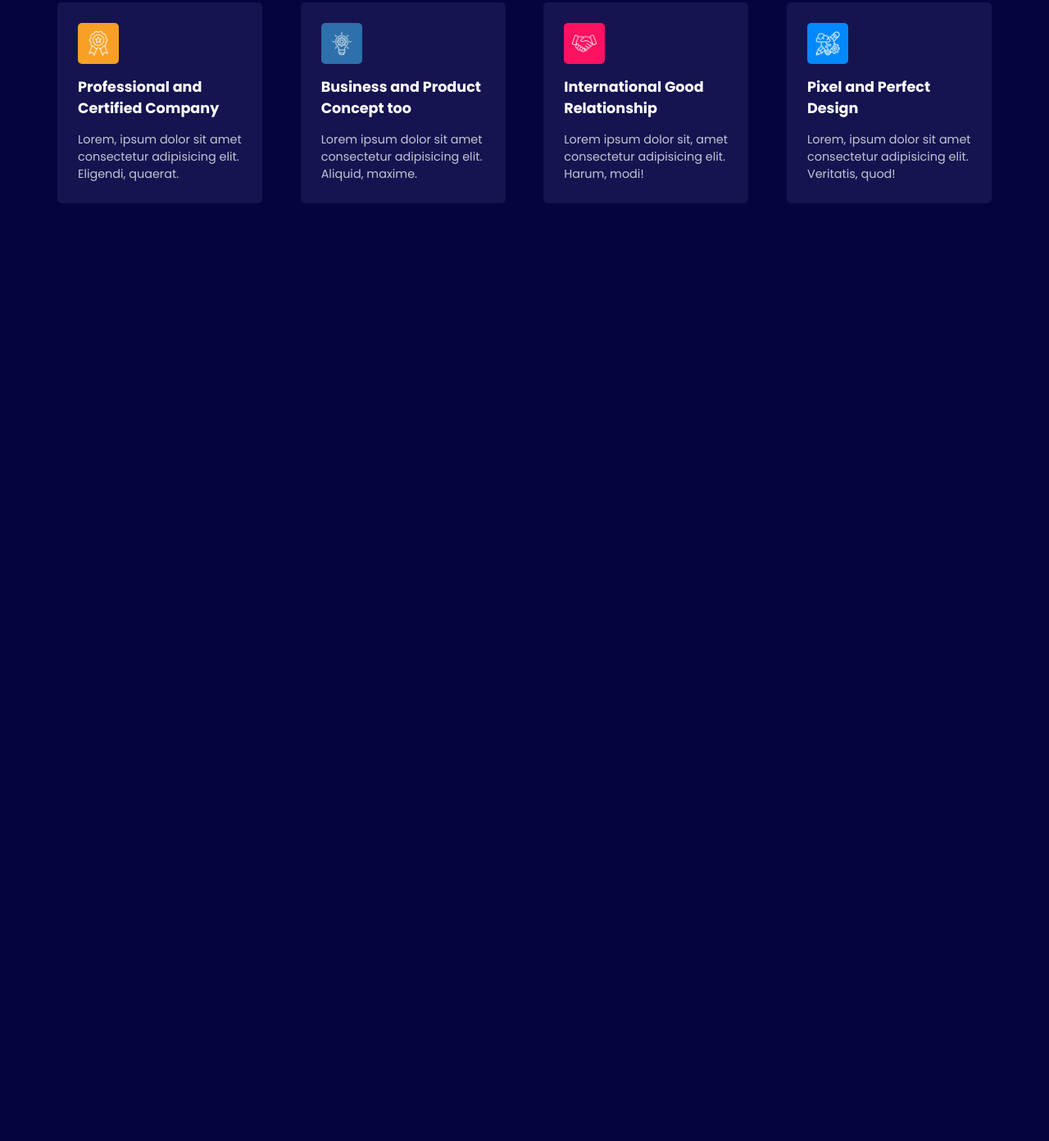
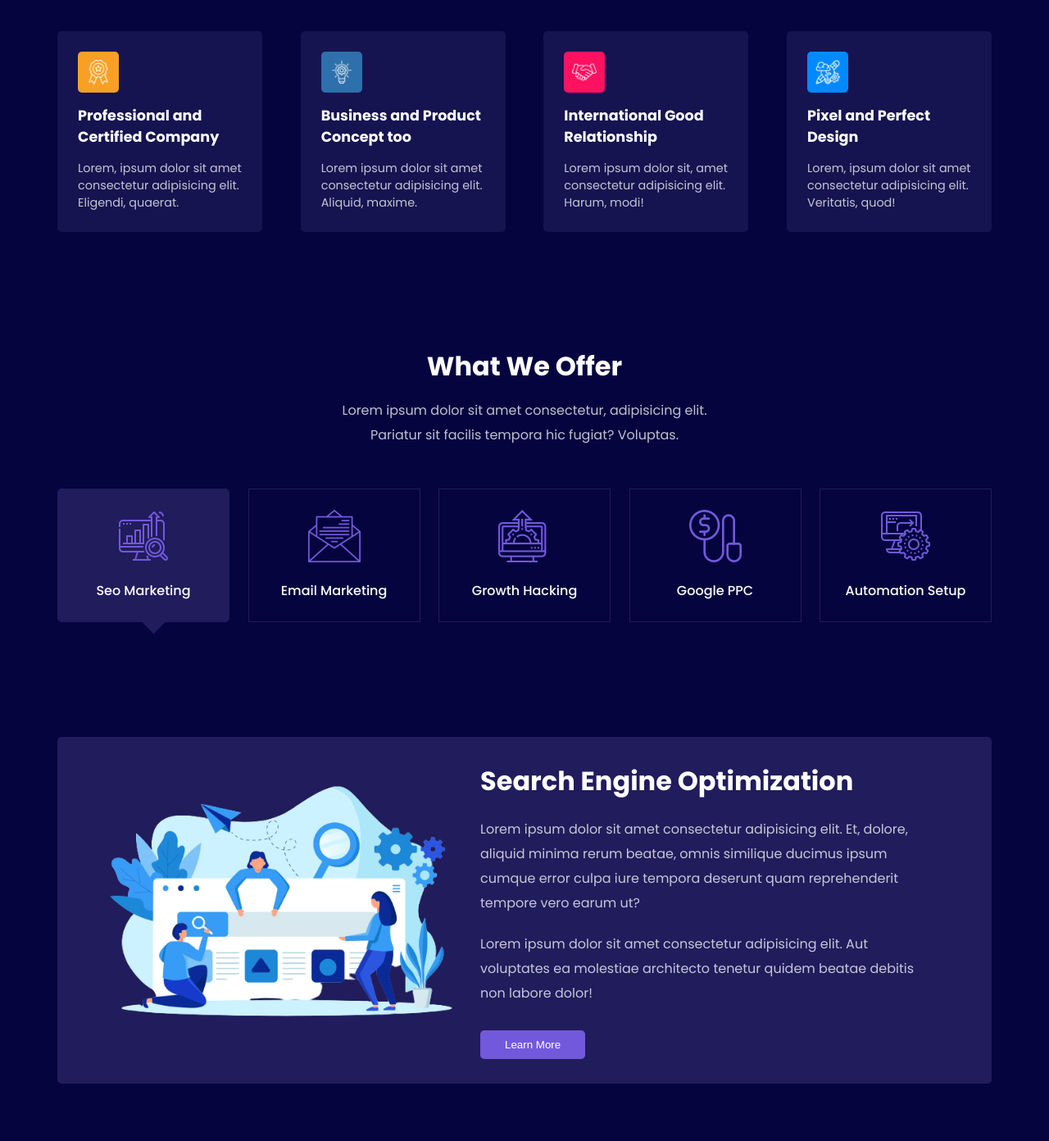
Before and after one commit to AnikKantiSikder/Agency-website, a plain HTML site: page index.html in a window 1280 px wide. Shown: the part 1009-2401 px from the top of the page at 82% size. Before the commit the page ends 1327 px from the top, so only its background shows below. Drawn offline with nearby package versions, Linux system fonts and the light colour scheme.

Commit message:
Complete: What we offer section and SEO section

```diff
--- a/index.html
+++ b/index.html
@@ -75,7 +75,7 @@
           <h2>Why Choose Us</h2>
           <p>
             Lorem ipsum dolor sit amet consectetur, adipisicing
-            elit. Pariatur sit facilis tempora hic fugiat? Voluptas.
+            elit.<br> Pariatur sit facilis tempora hic fugiat? Voluptas.
           </p>
         </div>
 
@@ -143,6 +143,83 @@
     </section>
     <!-- ========== choose us section end ========== -->
 
+    <!-- ========== offer section start ========== -->
+    <section>
+      <div class="container">
+        <div class="choose__us-top">
+          <h2>What We Offer</h2>
+          <p>
+            Lorem ipsum dolor sit amet consectetur, adipisicing
+            elit.<br> Pariatur sit facilis tempora hic fugiat? Voluptas.
+          </p>
+        </div>
+
+        <div class="offer__wrapper">
+
+          <div class="offer__box offer__box-01">
+            <img src="./images/seo.png" alt="">
+            <h4>Seo Marketing</h4>
+          </div>
+
+          <div class="offer__box">
+            <img src="./images/letter.png" alt="">
+            <h4>Email Marketing</h4>
+          </div>
+
+          <div class="offer__box">
+            <img src="./images/growth.png" alt="">
+            <h4>Growth Hacking</h4>
+          </div>
+
+          <div class="offer__box">
+            <img src="./images/ppc.png" alt="">
+            <h4>Google PPC</h4>
+          </div>
+
+          <div class="offer__box">
+            <img src="./images/automation.png" alt="">
+            <h4>Automation Setup</h4>
+          </div>
+
+        </div>
+      </div>
+    </section>
+    <!-- ========== offer section end ========== -->
+
+    <!-- ========== Seo optimization section start ========== -->
+    <section>
+      <div class="container">
+        <div class="search__engine-wrapper">
+          <div class="search__img">
+            <img src="./images/search-engine.png" alt="SEO picture">
+          </div>
+
+          <div class="search__engine-content">
+            <h2>Search Engine Optimization</h2>
+            <p>
+              Lorem ipsum dolor sit amet consectetur adipisicing elit.
+              Et, dolore, aliquid minima rerum beatae, omnis similique
+              ducimus ipsum cumque error culpa iure tempora deserunt
+              quam reprehenderit tempore vero earum ut?
+            </p>
+
+            <p class="search__engine-text02">
+              Lorem ipsum dolor sit amet consectetur adipisicing elit.
+              Aut voluptates ea molestiae architecto tenetur quidem
+              beatae debitis non labore dolor!
+            </p>
+
+            <button class="btn">Learn More</button>
+          </div>
+        </div>
+      </div>
+    </section>
+    <!-- ========== Seo optimization section start ========== -->
+
+    <!-- ========== counter section start ========== -->
+
+    <!-- ========== counter section end ========== -->
+
     <!-- ========== footer start ========== -->
     <!-- ========== footer end ========== -->
   </body>
--- a/style.css
+++ b/style.css
@@ -107,7 +107,7 @@ section {
 .hero__content p {
   color: #fff;
   opacity: 75%;
-  line-height: 30px;
+  line-height: 20px;
   margin-bottom: 30px;
   font-size: 0.9rem;
 }
@@ -118,6 +118,7 @@ section {
   background: var(--btn-bg-color);
   color: #fff;
   border-radius: 5px;
+  cursor: pointer;
 }
 
 .hero__img {
@@ -127,7 +128,6 @@ section {
 /* Hero section style end */
 
 /* Why choose us section style start */
-
 .choose__us-wrapper {
   display: flex;
   align-items: center;
@@ -148,6 +148,7 @@ section {
 .choose__us-top p {
   color: #fff;
   opacity: 75%;
+  line-height: 30px;
 }
 
 .choose__us-box {
@@ -193,6 +194,86 @@ section {
 .choose__img-box-04 {
   background: var(--icon-bg-04);
 }
+/* Why choose us section style end */
 
 
-/* Why choose us section style end */
+/* Offer section style start */
+
+.offer__wrapper {
+  display: flex;
+  align-items: center;
+  justify-content: space-between;
+}
+
+.offer__box {
+  padding: 25px;
+  border: 1px solid var(--card-secondary-color);
+  width: 210px;
+  text-align: center;
+}
+
+.offer__box h4 {
+  color: #fff;
+  margin-top: 15px;
+  font-weight: 500;
+}
+
+.offer__box-01 {
+  background: var(--card-secondary-color);
+  border-radius: 5px;
+  position: relative;
+}
+
+.offer__box-01::after {
+  content: '';
+  width: 25px;
+  height: 25px;
+  background: var(--card-secondary-color);
+  position: absolute;
+  bottom: -10px;
+  left: 50%;
+  transform: rotate(45deg);
+}
+/* Offer section style end */
+
+/* SEO section style starts */
+.search__engine-wrapper {
+  display: flex;
+  background: var(--card-secondary-color);
+  padding: 30px;
+  border-radius: 5px;
+}
+
+.search__img {
+  width: 45%;
+}
+
+.search__img img {
+  width: 100%;
+}
+
+.search__engine-content {
+  width: 50%;
+}
+
+.search__engine-content h2 {
+  color: #fff;
+  font-size: var(--text-heading);
+  margin-bottom: 20px;
+}
+
+.search__engine-content p {
+  color: #fff;
+  opacity: 75%;
+  font-size: var(--text-small);
+  line-height: 30px;
+}
+
+.search__engine-text02 {
+  margin-top: 20px;
+  margin-bottom: 30px;
+}
+/* SEO section style end */
+
+/* Counter section style start */
+/* Counter section style end */
```
